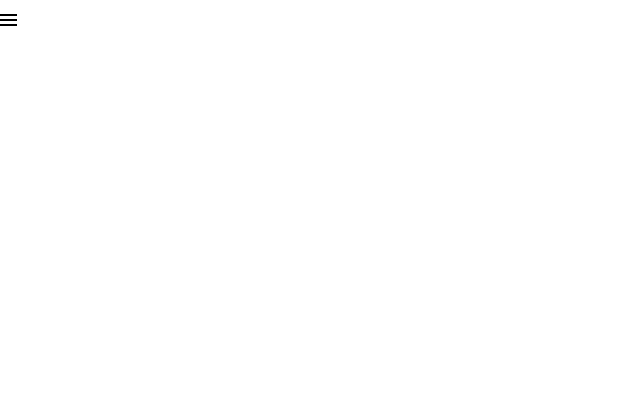
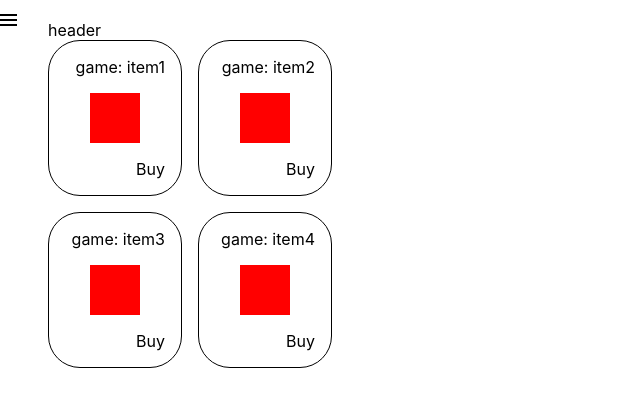
Before and after one commit to KsPsD/juicy-jems, a React (Create React App) app in the folder client/: page /shopping in a window 1280 px wide. Before the commit this address had no page. Shown: the top 406 px of the page, without its empty margins (0-640 px from the left). Built offline with nearby package versions, Linux system fonts and the light colour scheme.

Commit message:
shopping page skeleton

```diff
--- a/client/src/App.tsx
+++ b/client/src/App.tsx
@@ -1,6 +1,7 @@
 import { Routes, Route } from "react-router-dom";
 import Sidebar from "./sidebar";
-import Invest from './invest';
+import Invest from "./invest";
+import Shopping from "./Shopping";
 
 const Home = () => (
   <div>
@@ -14,20 +15,18 @@ const About = () => (
   </div>
 );
 
-
-
 function App() {
   return (
     <div style={{ display: "flex" }}>
       <Sidebar />
       <div style={{ flexGrow: 1, padding: "20px" }}>
-      <Routes>
-        <Route path="/" element={<Home />} />
-        <Route path="about" element={<About />} />
-        <Route path= "invest" element= {<Invest/>}/>
-
-      </Routes>
-    </div>
+        <Routes>
+          <Route path="/" element={<Home />} />
+          <Route path="about" element={<About />} />
+          <Route path="invest" element={<Invest />} />
+          <Route path="shopping" element={<Shopping />} />
+        </Routes>
+      </div>
     </div>
   );
 }
--- /dev/null
+++ b/client/src/Shopping.tsx
@@ -0,0 +1,115 @@
+import Grid from "@mui/material/Grid";
+import Box from "@mui/material/Box";
+import ShoppingModal from "./ShoppingModal";
+import { useState } from "react";
+
+const ShoppingHeader = () => {
+  return <div>header</div>;
+};
+
+interface ItemProps {
+  name: string;
+  src: string;
+  openModal: () => void;
+}
+
+const Item = (props: ItemProps) => {
+  const { name, openModal } = props;
+  return (
+    <Grid
+      sx={{
+        cursor: "pointer",
+      }}
+      onClick={openModal}
+      item
+      xs={6}
+    >
+      <Box
+        sx={{
+          display: "flex",
+          flexDirection: "column",
+          alignItems: "center",
+          gap: 2,
+
+          padding: 2,
+          maxWidth: 100,
+
+          border: "1px solid black",
+          borderRadius: 8,
+        }}
+      >
+        <Box
+          sx={{
+            alignSelf: "flex-end",
+            height: 20,
+          }}
+        >
+          {`game: ${name}`}
+        </Box>
+        <Box
+          sx={{
+            width: 50,
+            height: 50,
+            backgroundColor: "red",
+          }}
+        ></Box>
+        <Box
+          sx={{
+            alignSelf: "flex-end",
+            height: 20,
+          }}
+        >
+          Buy
+        </Box>
+      </Box>
+    </Grid>
+  );
+};
+
+const ItemList = (props: { openModal: () => void }) => {
+  const { openModal } = props;
+  const items = [
+    {
+      name: "item1",
+      src: "",
+    },
+    {
+      name: "item2",
+      src: "",
+    },
+    {
+      name: "item3",
+      src: "",
+    },
+    {
+      name: "item4",
+      src: "",
+    },
+  ];
+  return (
+    <Grid
+      container
+      spacing={2}
+      sx={{
+        maxWidth: "300px",
+      }}
+    >
+      {items.map((item, index) => (
+        <Item key={`item-${index}`} openModal={openModal} {...item} />
+      ))}
+    </Grid>
+  );
+};
+
+const Shopping = () => {
+  const [modalOpened, setModalOpened] = useState(false);
+  return (
+    <div>
+      <ShoppingHeader />
+      <ItemList openModal={() => setModalOpened(true)} />
+      <ShoppingModal open={modalOpened} onClose={() => setModalOpened(false)} />
+    </div>
+  );
+};
+
+export default Shopping;
--- /dev/null
+++ b/client/src/ShoppingModal.tsx
@@ -0,0 +1,139 @@
+import * as React from "react";
+import Box from "@mui/material/Box";
+// import Button from "@mui/material/Button";
+// import Typography from "@mui/material/Typography";
+import Modal from "@mui/material/Modal";
+import { Button } from "@mui/base";
+import { IconButton } from "@mui/material";
+
+interface ShoppingModalProps {
+  open: boolean;
+  onClose: () => void;
+}
+
+const ItemProbability = () => {
+  return (
+    <Box
+      sx={{
+        display: "flex",
+        flexDirection: "row",
+        gap: 2,
+        justifyContent: "space-between",
+      }}
+    >
+      <Box>갑옷</Box>
+      <Box>10%</Box>
+    </Box>
+  );
+};
+
+const ItemProbabilities = () => {
+  return (
+    <Box>
+      <h3>뽑기 List</h3>
+      <Box
+        sx={{
+          display: "flex",
+          flexDirection: "column",
+          gap: 2,
+          border: "1px solid black",
+        }}
+      >
+        {[1, 2, 3, 4].map((_, index) => (
+          <ItemProbability key={`item-probability-${index}`} />
+        ))}
+      </Box>
+    </Box>
+  );
+};
+
+const Prices = () => {
+  return (
+    <Box
+      sx={{
+        height: "100%",
+      }}
+    >
+      <h3>Prices</h3>
+      <Box
+        sx={{
+          display: "flex",
+          flexDirection: "column",
+          border: "1px solid black",
+          gap: "5px",
+        }}
+      >
+        <Box
+          sx={{
+            padding: 1,
+            border: "1px solid black",
+          }}
+        >
+          USDT 3
+        </Box>
+        <Box
+          sx={{
+            padding: 1,
+            border: "1px solid black",
+          }}
+        >
+          stNLT 3
+        </Box>
+      </Box>
+    </Box>
+  );
+};
+
+const ShoppingModalBody = (props: { onClose: () => void }) => {
+  return (
+    <Box
+      sx={{
+        position: "absolute",
+        top: "50%",
+        left: "50%",
+
+        transform: "translate(-50%, -50%)",
+        width: 400,
+        bgcolor: "background.paper",
+        border: "2px solid #000",
+        boxShadow: 24,
+        p: 4,
+      }}
+    >
+      <Box
+        sx={{
+          display: "flex",
+          flexDirection: "row",
+          gap: 2,
+        }}
+      >
+        <ItemProbabilities />
+        <Prices />
+      </Box>
+      <Box
+        sx={{
+          display: "flex",
+          flexDirection: "column",
+          alignItems: "flex-end",
+        }}
+      >
+        <Button onClick={props.onClose}>확인</Button>
+      </Box>
+    </Box>
+  );
+};
+
+export default function ShoppingModal(props: ShoppingModalProps) {
+  const { open, onClose } = props;
+
+  return (
+    <Modal
+      open={open}
+      onClose={onClose}
+      aria-labelledby="modal-modal-title"
+      aria-describedby="modal-modal-description"
+    >
+      <ShoppingModalBody onClose={onClose} />
+    </Modal>
+  );
+}
--- a/client/src/sidebar.tsx
+++ b/client/src/sidebar.tsx
@@ -1,4 +1,4 @@
-import React, { useState } from 'react';
+import React, { useState } from "react";
 import {
   Drawer,
   List,
@@ -6,22 +6,24 @@ import {
   ListItemIcon,
   ListItemText,
   IconButton,
-} from '@mui/material';
+} from "@mui/material";
 import {
   Home as HomeIcon,
   Info as InfoIcon,
   AttachMoney as InvestIcon,
   Menu as MenuIcon,
-} from '@mui/icons-material';
+  ShoppingCart as ShoppingIcon,
+} from "@mui/icons-material";
 
 export const Sidebar: React.FC = () => {
   const [isOpen, setIsOpen] = useState(false);
 
-  const toggleDrawer = (open: boolean) => (event: React.KeyboardEvent | React.MouseEvent) => {
+  const toggleDrawer =
+    (open: boolean) => (event: React.KeyboardEvent | React.MouseEvent) => {
       if (
-      event.type === 'keydown' &&
-      ((event as React.KeyboardEvent).key === 'Tab' ||
-        (event as React.KeyboardEvent).key === 'Shift')
+        event.type === "keydown" &&
+        ((event as React.KeyboardEvent).key === "Tab" ||
+          (event as React.KeyboardEvent).key === "Shift")
       ) {
         return;
       }
@@ -31,7 +33,12 @@ export const Sidebar: React.FC = () => {
 
   return (
     <div>
-      <IconButton edge="start" color="inherit" aria-label="menu" onClick={toggleDrawer(true)}>
+      <IconButton
+        edge="start"
+        color="inherit"
+        aria-label="menu"
+        onClick={toggleDrawer(true)}
+      >
         <MenuIcon />
       </IconButton>
       <Drawer
@@ -41,7 +48,7 @@ export const Sidebar: React.FC = () => {
         sx={{
           width: 240,
           flexShrink: 0,
-          [`& .MuiDrawer-paper`]: { width: 240, boxSizing: 'border-box' },
+          [`& .MuiDrawer-paper`]: { width: 240, boxSizing: "border-box" },
         }}
       >
         <List>
@@ -63,6 +70,12 @@ export const Sidebar: React.FC = () => {
             </ListItemIcon>
             <ListItemText primary="Invest" />
           </ListItem>
+          <ListItem button component="a" href="/shopping">
+            <ListItemIcon>
+              <ShoppingIcon />
+            </ListItemIcon>
+            <ListItemText primary="Shopping" />
+          </ListItem>
         </List>
       </Drawer>
     </div>
```
Lines whose indentation alone changed are shown as unchanged.
